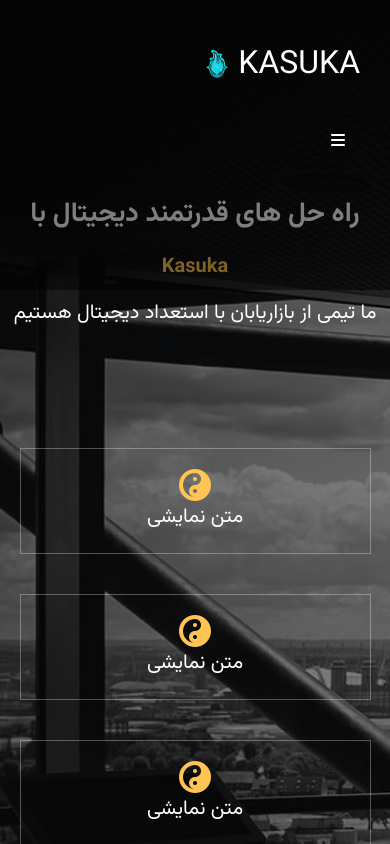
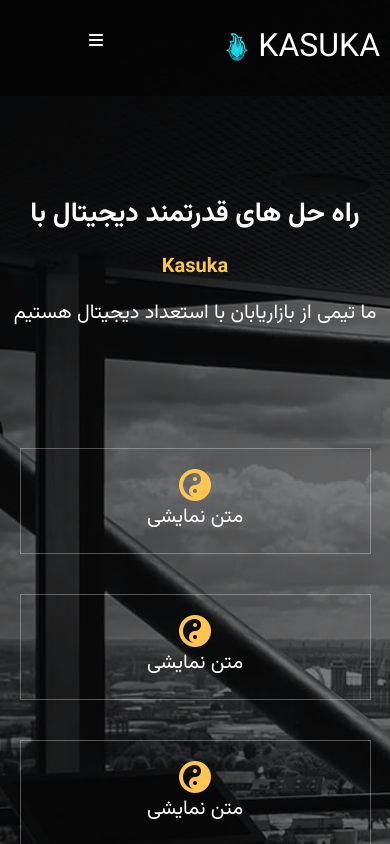
Before and after one commit to farjad12345/ProjectOne, a React (Create React App) app: page /four in a window 390 px wide. Shown: the top 844 px of the page. Built offline with nearby package versions, Linux system fonts and the light colour scheme.

Commit message:
Update Responsive.css

```diff
--- a/src/Responsive.css
+++ b/src/Responsive.css
@@ -106,8 +106,7 @@
         font-size: 1.5rem;
     }
     .Hamburger-menu{
-        display: block !important;
-        width: 100%;
+        display: flex !important;
     }
 
       .column-one , .center-row {
@@ -156,4 +155,8 @@
 display: flex  !important;
 flex-direction: column  !important;
 }
+    .nav{
+            margin: 0 !important;
+    padding: 0 !important;
     }
+    }
```
